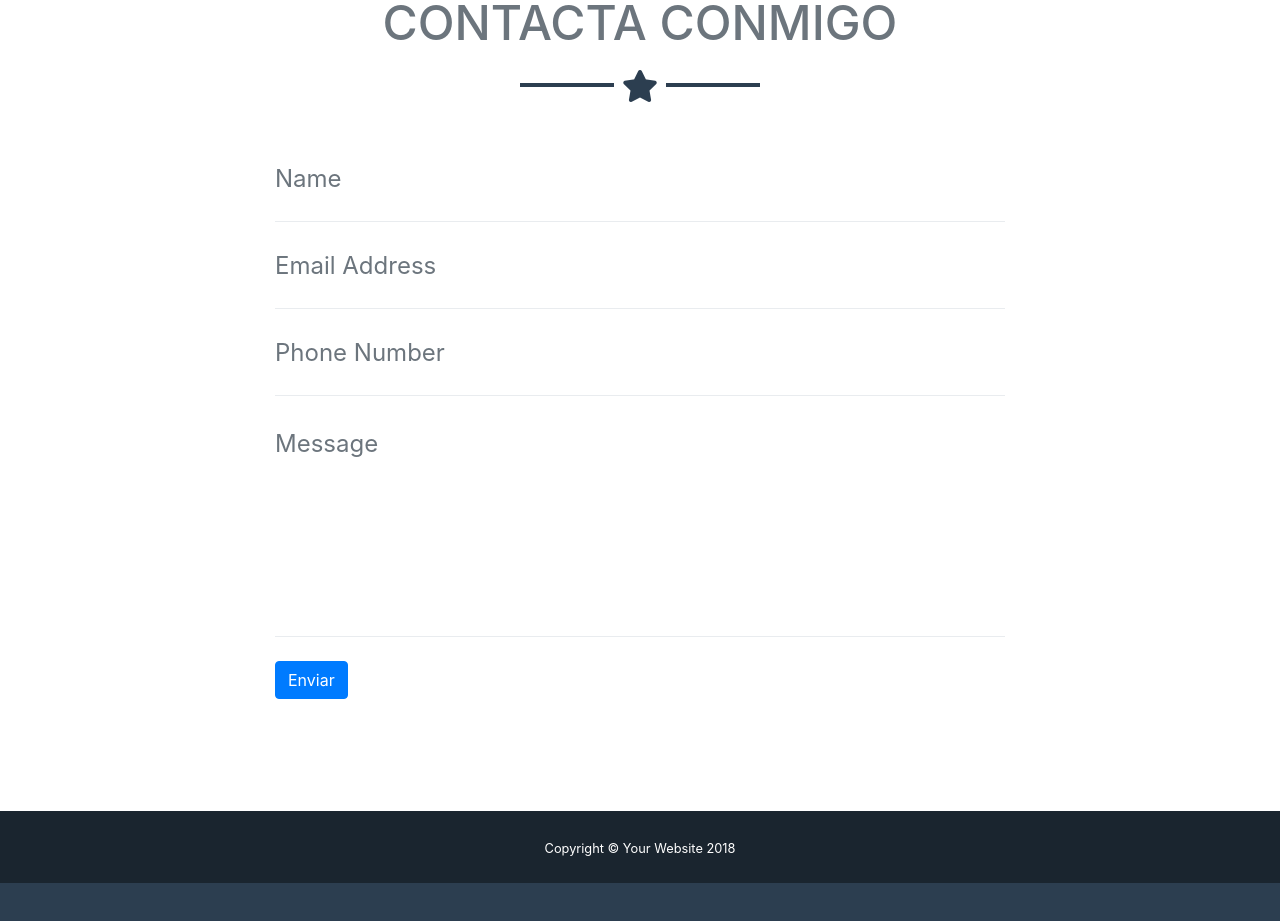
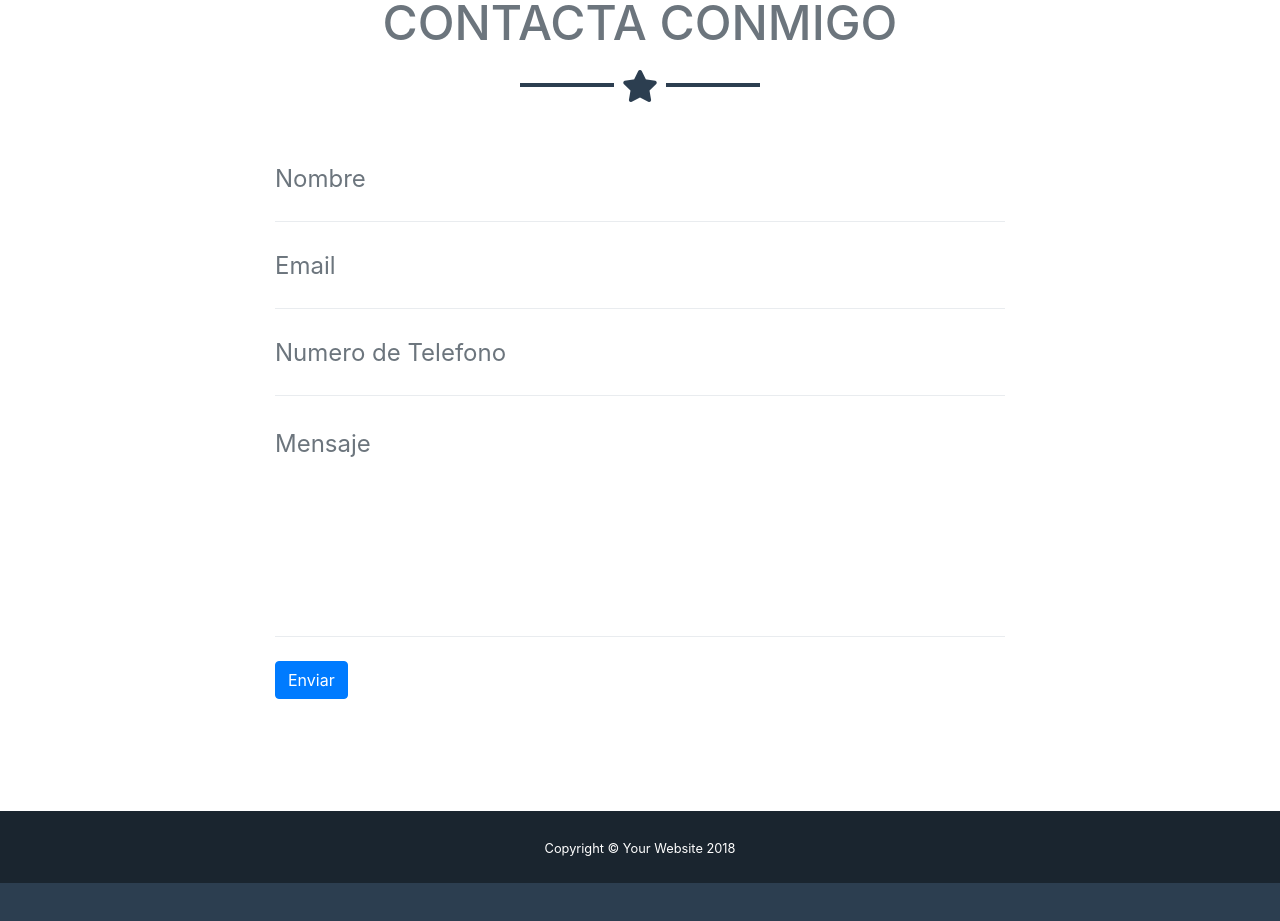
Before and after one commit to wallcroft07/Pruebas-DWEC-18-19, a website with bundled scripts: page Landing page Project/index.html in a window 1280 px wide. Shown: the part 2258-3179 px from the top of the page. Built offline with nearby package versions, Linux system fonts and the light colour scheme.

Commit message:
Commit and push resolución error

```diff
--- a/Landing page Project/index.html
+++ b/Landing page Project/index.html
@@ -167,28 +167,28 @@
               <div class="control-group">
                 <div class="form-group floating-label-form-group controls mb-0 pb-2">
                   <label>Nombre</label>
-                  <input class="form-control" id="name" type="text" placeholder="Name" required="required" data-validation-required-message="Please enter your name.">
+                  <input class="form-control" id="name" type="text" placeholder="Nombre" required="required" data-validation-required-message="Please enter your name.">
                   <p class="help-block text-danger"></p>
                 </div>
               </div>
               <div class="control-group">
                 <div class="form-group floating-label-form-group controls mb-0 pb-2">
                   <label>Email</label>
-                  <input class="form-control" id="email" type="email" placeholder="Email Address" required="required" data-validation-required-message="Please enter your email address.">
+                  <input class="form-control" id="email" type="email" placeholder="Email" required="required" data-validation-required-message="Please enter your email address.">
                   <p class="help-block text-danger"></p>
                 </div>
               </div>
               <div class="control-group">
                 <div class="form-group floating-label-form-group controls mb-0 pb-2">
                   <label>Numero de Telefono</label>
-                  <input class="form-control" id="phone" type="tel" placeholder="Phone Number" required="required" data-validation-required-message="Please enter your phone number.">
+                  <input class="form-control" id="phone" type="tel" placeholder="Numero de Telefono" required="required" data-validation-required-message="Please enter your phone number.">
                   <p class="help-block text-danger"></p>
                 </div>
               </div>
               <div class="control-group">
                 <div class="form-group floating-label-form-group controls mb-0 pb-2">
                   <label>Mensaje </label>
-                  <textarea class="form-control" id="message" rows="5" placeholder="Message" required="required" data-validation-required-message="Please enter a message."></textarea>
+                  <textarea class="form-control" id="message" rows="5" placeholder="Mensaje " required="required" data-validation-required-message="Please enter a message."></textarea>
                   <p class="help-block text-danger"></p>
                 </div>
               </div>
```
